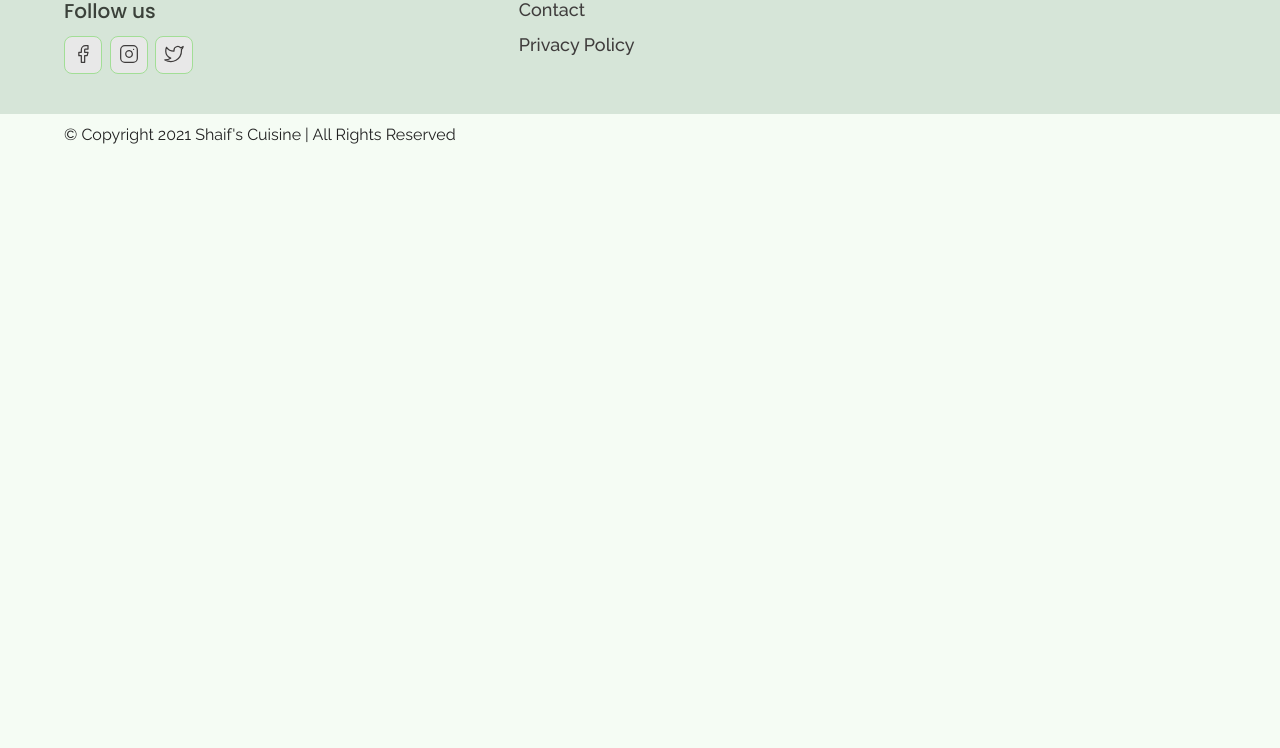
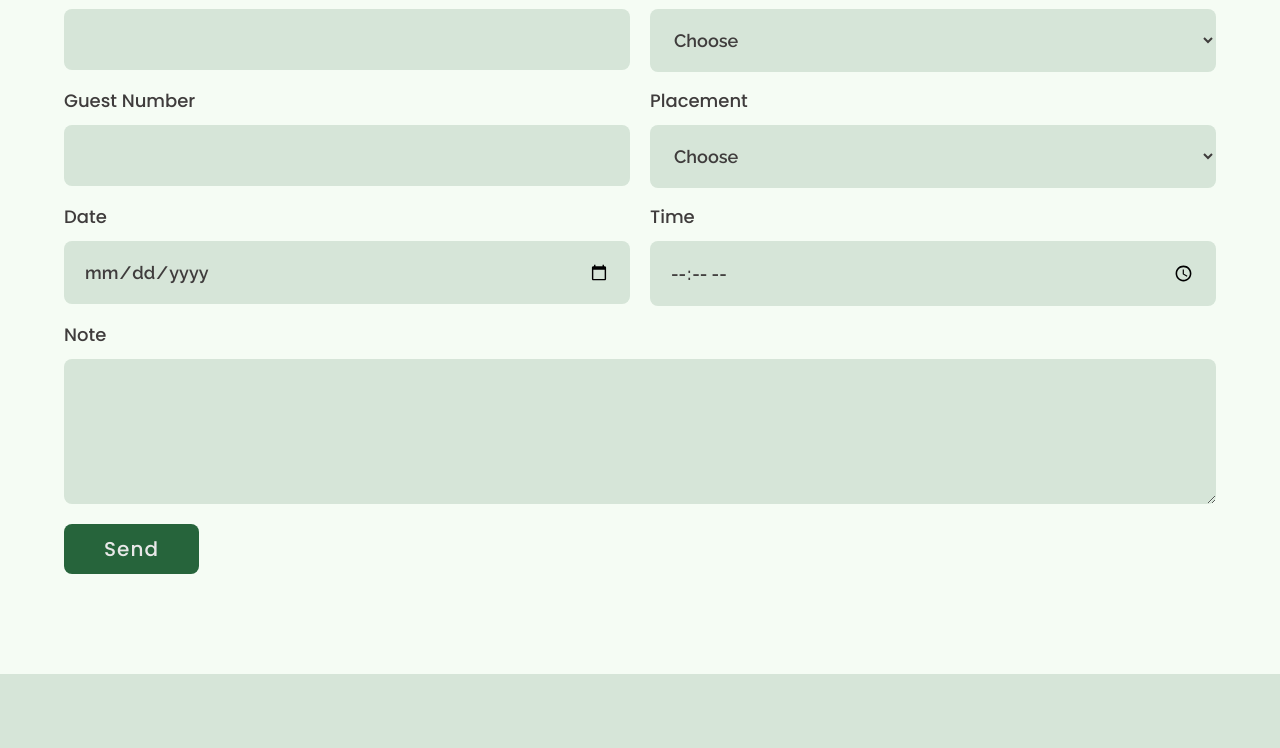
Before and after one commit to njorogejeff/shaifs-restaurant-website, a plain HTML site: page booking.html in a window 1280 px wide. Shown: the part 360-1108 px from the top of the page. Before the commit the page ends 800 px from the top, so only its background shows below. Drawn offline with nearby package versions, Linux system fonts and the light colour scheme.

Commit message:
Contact & Booking Forms

```diff
--- a/booking.html
+++ b/booking.html
@@ -48,7 +48,65 @@
         </div>
     </div>
     <!-- End of Nav Section -->
-    <h1>This is the Booking Page</h1>
+
+    <!-- Booking Section -->
+    <section id="form" data-aos="fade-up">
+        <div class="container">
+            <h3 class="form__title">Book Table</h3>
+            <div class="form__wrapper">
+                <form>
+                    <div class="form__group">
+                        <label for="firstName">First Name</label>
+                        <input type="text" name="first_name" id="firstName" required>
+                    </div>
+                    <div class="form__group">
+                        <label for="lastName">Last Name</label>
+                        <input type="text" name="last_name" id="lastName" required>
+                    </div>
+                    <div class="form__group">
+                        <label for="email">Email</label>
+                        <input type="text" name="email" id="email" required>
+                    </div>
+                    <div class="form__group">
+                        <label for="tableType">Table Type</label>
+                        <select name="table_type" id="tableType" required>
+                            <option selected disabled>Choose</option>
+                            <option value="small">Small (2 people)</option>
+                            <option value="medium">Medium (4 people)</option>
+                            <option value="large">Large (6 people)</option>
+                        </select>
+                    </div>
+                    <div class="form__group">
+                        <label for="guestNumber">Guest Number</label>
+                        <input type="number" name="guest_number" id="guestNumber" min="1" max="10" required>
+                    </div>
+                    <div class="form__group">
+                        <label for="placement">Placement</label>
+                        <select name="placement" id="placement" required>
+                            <option selected disabled>Choose</option>
+                            <option value="outdoor">Outdoor</option>
+                            <option value="indoor">Indoor</option>
+                            <option value="rooftop">Rooftop</option>
+                        </select>
+                    </div>
+                    <div class="form__group">
+                        <label for="date">Date</label>
+                        <input type="date" name="date" id="date" required>
+                    </div>
+                    <div class="form__group">
+                        <label for="time">Time</label>
+                        <input type="time" name="time" id="time" required>
+                    </div>
+                    <div class="form__group textarea">
+                        <label for="note">Note</label>
+                        <textarea name="note" id="note" rows="5" required></textarea>
+                    </div>
+                    <button type="submit" class="btn primary-btn">Send</button>
+                </form>
+            </div>
+        </div>
+    </section>
+    <!-- End of Booking Section -->
 
     <!-- Footer Section -->
     <footer>
--- a/components.css
+++ b/components.css
@@ -329,3 +329,74 @@ footer {
         margin-bottom: 1rem;
     }
 }
+/* Form Section Styles */
+#form {
+    padding: 5rem 0;
+}
+.form__title {
+    font-size: 1.8rem;
+    color: var(--black-1);
+    font-weight: 600;
+}
+.form__wrapper {
+    padding: 3rem 0;
+}
+.form__wrapper form {
+    display: grid;
+    grid-template-columns: 1fr;
+    gap: 2rem;
+}
+.form__group label {
+    font-size: 1.6rem;
+    font-family: Poppins;
+    color: var(--black-2);
+    font-weight: 500;
+}
+.form__group input,
+.form__group textarea,
+.form__group select {
+    width: 100%;
+    border: none;
+    background-color: var(--lightGreen-1);
+    font-size: 1.4rem;
+    font-family: Raleway;
+    font-weight: 600;
+    padding: 1.5rem;
+    border-radius: 8px;
+    margin-top: 0.5rem;
+    color: var(--black-2);
+}
+.form__group textarea {
+    resize: vertical;
+}
+.form__wrapper button[type='submit'] {
+    width: max-content;
+    border: none;
+    padding: 1rem 4rem;
+    font-weight: 500;
+    letter-spacing: 0.1rem;
+}
+@media only screen and (min-width: 768px) {
+    .form__title {
+        font-size: 3.6rem;
+    }
+    .form__wrapper {
+        padding: 5rem 0;
+    }
+    .form__wrapper form {
+        grid-template-columns: 1fr 1fr;
+    }
+    .textarea {
+        grid-column: 1/3;
+    }
+    .form__group label {
+        font-size: 1.8rem;
+    }
+    .form__group input,
+    .form__group textarea,
+    .form__group select {
+        font-size: 1.8rem;
+        padding: 2rem;
+        margin-top: 1.5rem;
+    }
+}
```
Also changed, not shown: contact.html (+2 -2 lines).
